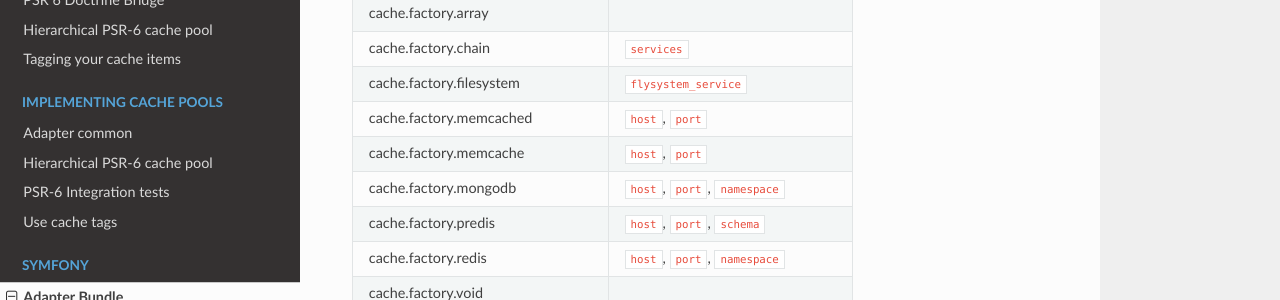
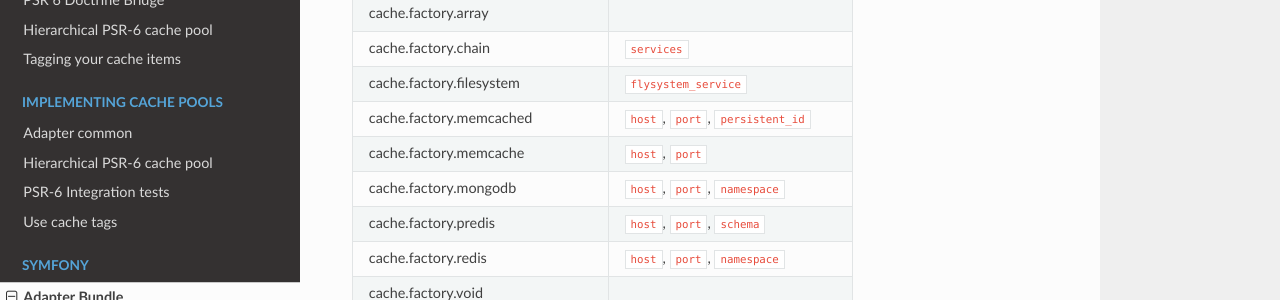
Before and after one commit to php-cache/documentation, an MkDocs documentation site: the page built from docs/symfony/adapter-bundle.md, in a window 1280 px wide and 900 px high, scrolled down 776 px. Shown: the part 149-449 px from the top of the window. Built offline with MkDocs 1.6.1, drawn with Linux system fonts in a browser that asks for light colours; nearby versions of some CDN libraries.

Commit message:
Added docs about persistent_id on Memcached

```diff
--- a/docs/symfony/adapter-bundle.md
+++ b/docs/symfony/adapter-bundle.md
@@ -42,7 +42,7 @@ The factories that come with this bundle can be found in the table below.
 | cache.factory.array |  |
 | cache.factory.chain | `services` |
 | cache.factory.filesystem | `flysystem_service` |
-| cache.factory.memcached | `host`, `port` |
+| cache.factory.memcached | `host`, `port`, `persistent_id` |
 | cache.factory.memcache | `host`, `port` |
 | cache.factory.mongodb | `host`, `port`, `namespace` |
 | cache.factory.predis | `host`, `port`, `schema` |
```
